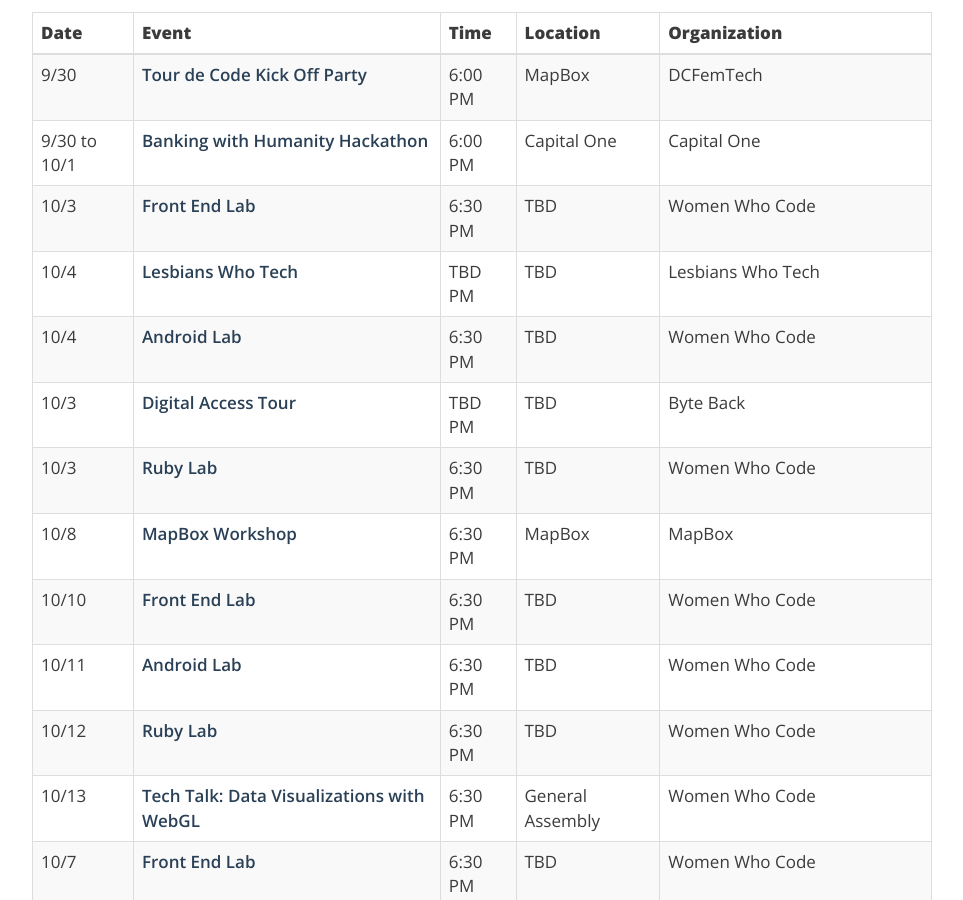
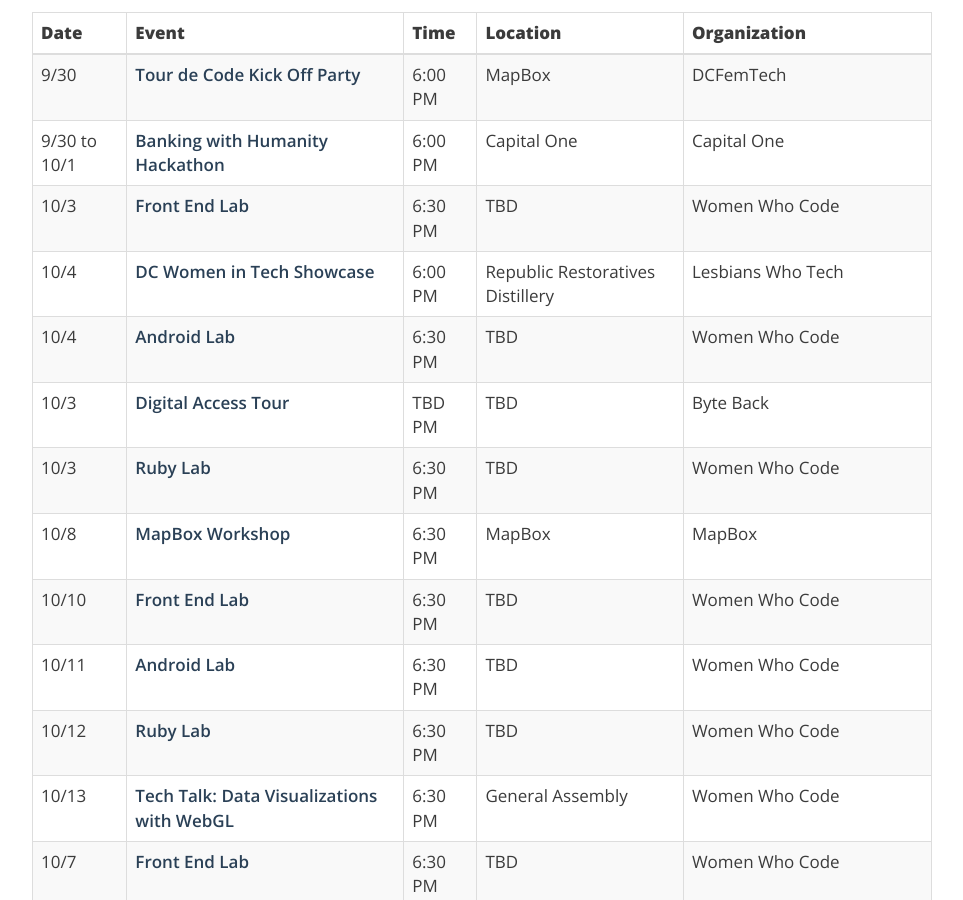
Before and after one commit to dcfemtech/dcfemtech.github.io, a Jekyll site: the page built from _events/tourdecode.markdown, in a window 1280 px wide and 900 px high, scrolled down 396 px. Shown: the whole window, without its empty margins (158-1121 px from the left). Built offline with Jekyll 4.4.1, drawn with Linux system fonts in a browser that asks for light colours.

Commit message:
Updating Lesbians Who Tech link.

```diff
--- a/_events/tourdecode.markdown
+++ b/_events/tourdecode.markdown
@@ -20,7 +20,7 @@
 | 9/30 | [Tour de Code Kick Off Party](#) | 6:00 PM | MapBox | DCFemTech |
 | 9/30 to 10/1 | [Banking with Humanity Hackathon](https://www.eventbrite.com/e/banking-with-humanity-hackathon-sponsored-by-capital-one-tickets-27303615850) | 6:00 PM | Capital One | Capital One |
 | 10/3 | [Front End Lab](#)| 6:30 PM | TBD | Women Who Code |
-| 10/4 | [Lesbians Who Tech](#)|TBD PM | TBD | Lesbians Who Tech |
+| 10/4 | [DC Women in Tech Showcase](https://www.eventbrite.com/e/lesbians-who-tech-and-friends-dc-women-in-tech-showcase-tickets-27375194945)| 6:00 PM | Republic Restoratives Distillery | Lesbians Who Tech |
 | 10/4 | [Android Lab](#)| 6:30 PM | TBD | Women Who Code |
 | 10/3 | [Digital Access Tour](#)| TBD PM | TBD | Byte Back |
 | 10/3 | [Ruby Lab](#)| 6:30 PM | TBD | Women Who Code |
```
